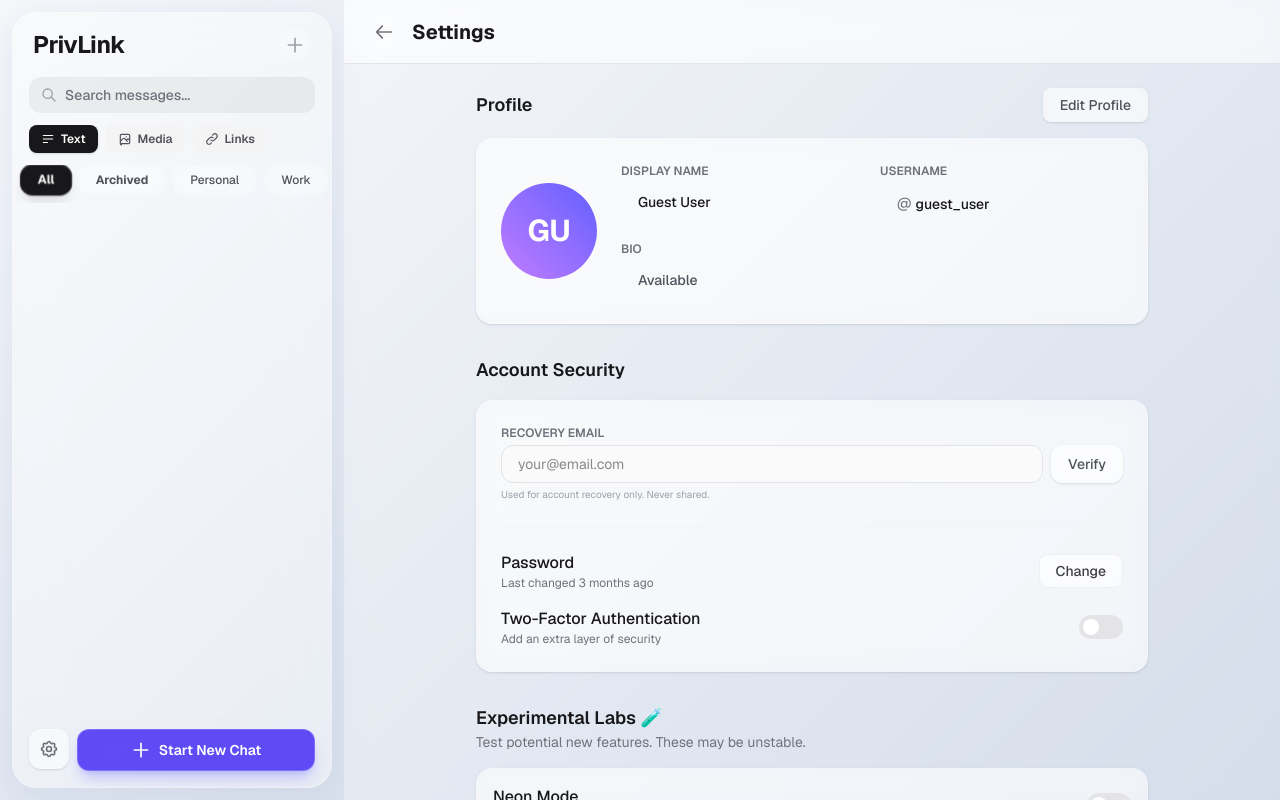
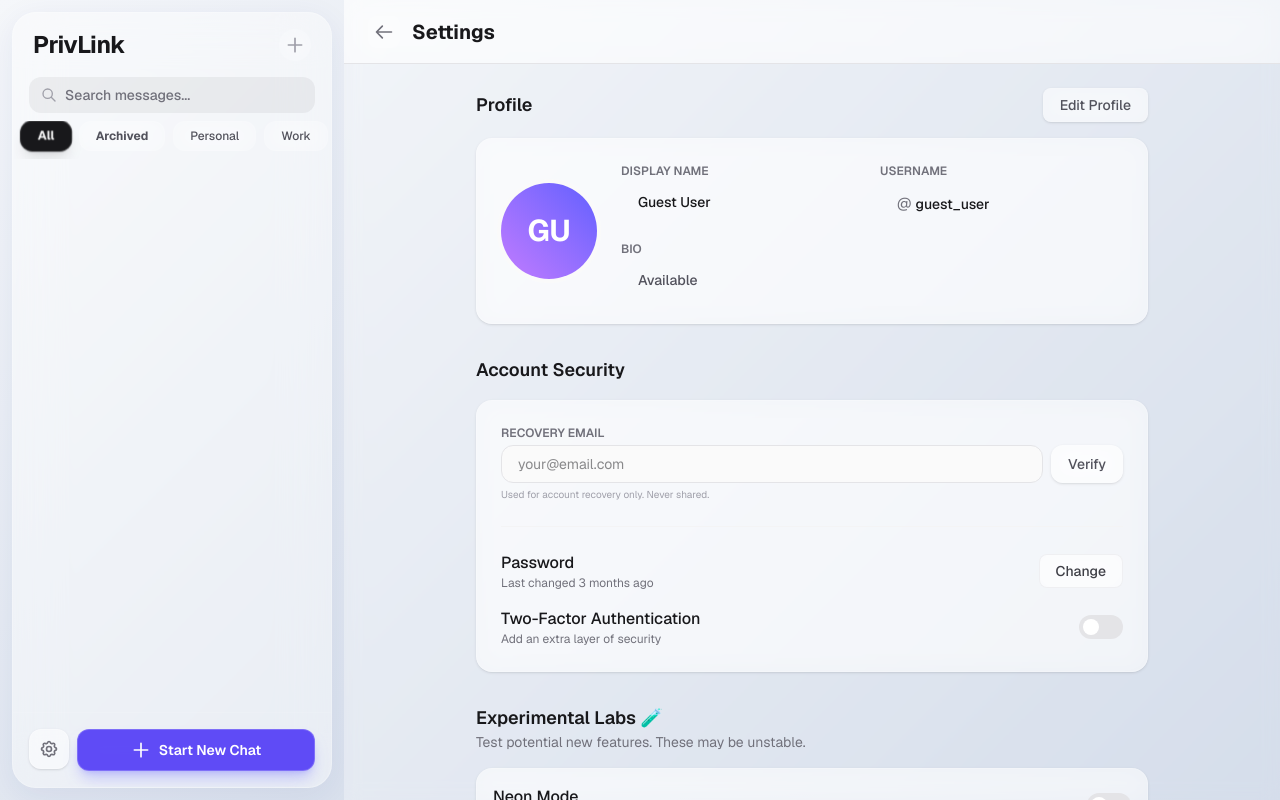
Before and after one commit to gagan2007jadaun/PrivLink, a Next.js app: page /settings in a window 1280 px wide. Built offline with nearby package versions, Linux system fonts and the light colour scheme; a web font is replaced by a local one.

Commit message:
Remove search filter tabs from Sidebar

```diff
--- a/src/components/Sidebar.tsx
+++ b/src/components/Sidebar.tsx
@@ -25,9 +25,7 @@ export default function Sidebar({ chats, activeChatId, onSelectChat, onCreateCha
     const FILTER_ALL = 'All Chats';
     const FILTER_ARCHIVED = 'Archived';
 
-    // Search Filters
-    type SearchType = 'text' | 'media' | 'links';
-    const [searchType, setSearchType] = useState<SearchType>('text');
+
     const [searchQuery, setSearchQuery] = useState("");
 
     const [activeFilter, setActiveFilter] = useState(FILTER_ALL);
@@ -51,18 +49,7 @@ export default function Sidebar({ chats, activeChatId, onSelectChat, onCreateCha
             );
         }
 
-        // 3. Search Type (Heuristics on Last Message)
-        if (searchType === 'media') {
-            const mediaKeywords = ['photo', 'video', 'image', 'audio', 'gif', 'sticker'];
-            filtered = filtered.filter(chat =>
-                mediaKeywords.some(keyword => chat.lastMessage.toLowerCase().includes(keyword))
-            );
-        } else if (searchType === 'links') {
-            filtered = filtered.filter(chat =>
-                chat.lastMessage.toLowerCase().includes('http') ||
-                chat.lastMessage.toLowerCase().includes('www.')
-            );
-        }
+
 
         return filtered;
     };
@@ -101,36 +88,7 @@ export default function Sidebar({ chats, activeChatId, onSelectChat, onCreateCha
                             className="w-full rounded-xl border-none bg-black/5 py-2 pl-9 pr-4 text-sm font-medium text-zinc-900 transition-all placeholder:text-zinc-500 focus:bg-white/50 focus:ring-2 focus:ring-indigo-500/20 dark:bg-white/10 dark:text-zinc-100 dark:focus:bg-black/40 md:text-sm"
                         />
                     </div>
-                    {/* Search Filters */}
-                    <div className="flex gap-2 overflow-x-auto pb-1 scrollbar-none">
-                        {(['text', 'media', 'links'] as const).map((type) => (
-                            <button
-                                key={type}
-                                onClick={() => setSearchType(type)}
-                                className={`flex items-center gap-1.5 rounded-lg px-3 py-1.5 text-xs font-semibold capitalize transition-all ${searchType === type
-                                    ? 'bg-zinc-900 text-white dark:bg-white dark:text-zinc-900 shadow-sm'
-                                    : 'bg-zinc-100 text-zinc-600 hover:bg-zinc-200 dark:bg-zinc-800 dark:text-zinc-400 dark:hover:bg-zinc-700'
-                                    }`}
-                            >
-                                {type === 'text' && (
-                                    <svg className="h-3.5 w-3.5" fill="none" viewBox="0 0 24 24" stroke="currentColor">
-                                        <path strokeLinecap="round" strokeLinejoin="round" strokeWidth={2} d="M4 6h16M4 12h16M4 18h7" />
-                                    </svg>
-                                )}
-                                {type === 'media' && (
-                                    <svg className="h-3.5 w-3.5" fill="none" viewBox="0 0 24 24" stroke="currentColor">
-                                        <path strokeLinecap="round" strokeLinejoin="round" strokeWidth={2} d="M4 16l4.586-4.586a2 2 0 012.828 0L16 16m-2-2l1.586-1.586a2 2 0 012.828 0L20 14m-6-6h.01M6 20h12a2 2 0 002-2V6a2 2 0 00-2-2H6a2 2 0 00-2 2v14a2 2 0 002 2z" />
-                                    </svg>
-                                )}
-                                {type === 'links' && (
-                                    <svg className="h-3.5 w-3.5" fill="none" viewBox="0 0 24 24" stroke="currentColor">
-                                        <path strokeLinecap="round" strokeLinejoin="round" strokeWidth={2} d="M13.828 10.172a4 4 0 00-5.656 0l-4 4a4 4 0 105.656 5.656l1.102-1.101m-.758-4.899a4 4 0 005.656 0l4-4a4 4 0 00-5.656-5.656l-1.1 1.1" />
-                                    </svg>
-                                )}
-                                {type}
-                            </button>
-                        ))}
-                    </div>
+
                 </div>
             </div>
 
```
Also changed, not shown: 1 other file (tests, documents, lock files or other folders).
